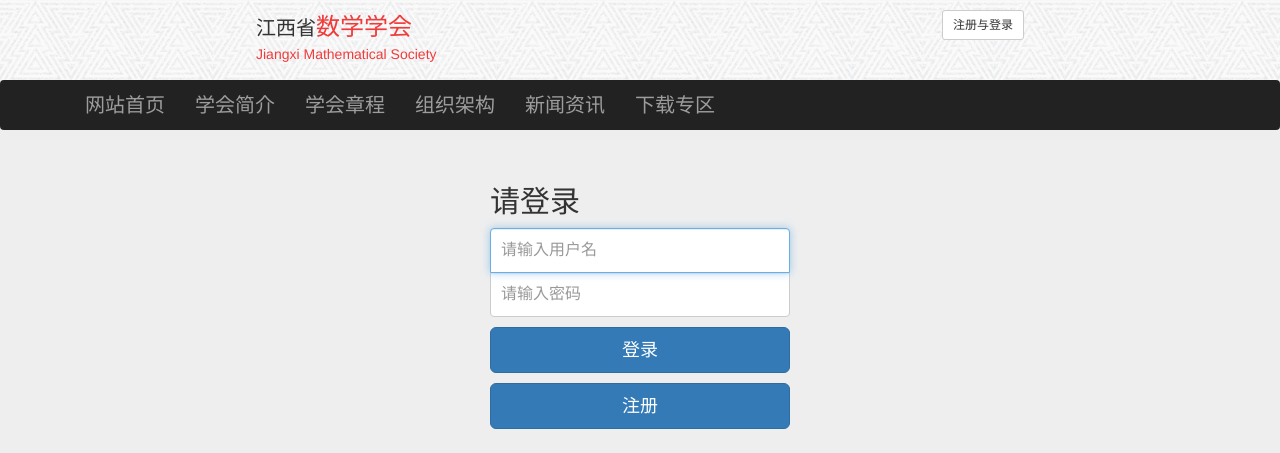
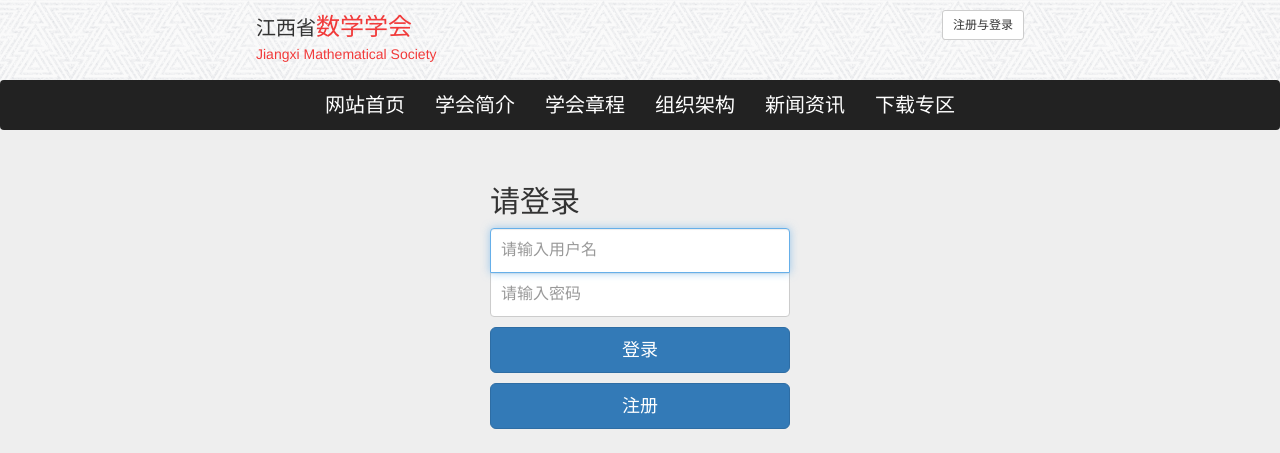
Before and after one commit to leezerofly/Academic-society, a PHP site: page /views/login.php in a window 1280 px wide. Shown: the top 453 px of the page. Run offline with PHP 8.4, Linux system fonts and the light colour scheme.

Commit message:
样式统一

```diff
--- a/css/top.css
+++ b/css/top.css
@@ -24,7 +24,7 @@ nav {
 }
 
 .navbar-inverse .navbar-nav > li > a {
-  color: white;
+  color: white !important;
 }
 
 nav div li:hover{
@@ -32,5 +32,5 @@ nav div li:hover{
 }
 
 .container {
-  width: 690px;
+  width: 690px !important;
 }
--- a/views/login.php
+++ b/views/login.php
@@ -1,5 +1,5 @@
 <?php
-include("top.php");
+    include("top.php");
 ?>
 <!DOCTYPE html>
 <html lang="en">
```
